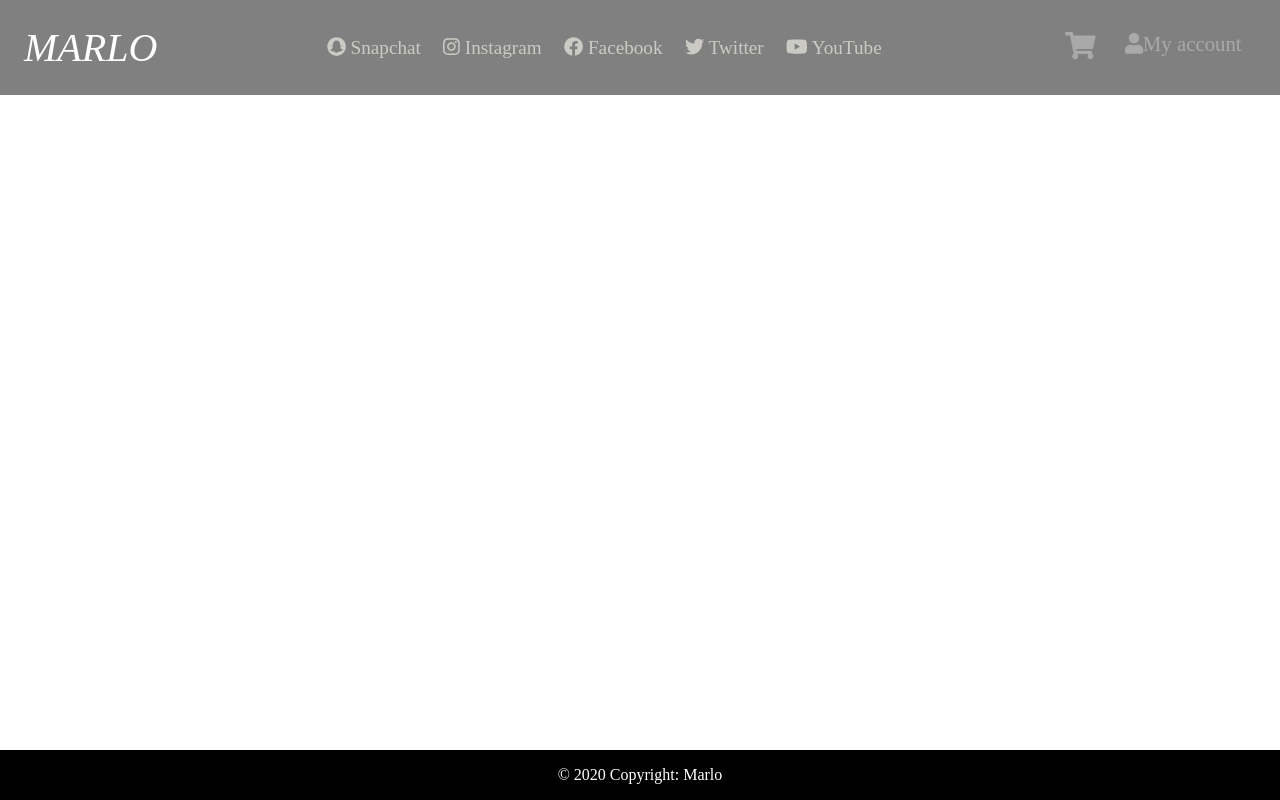
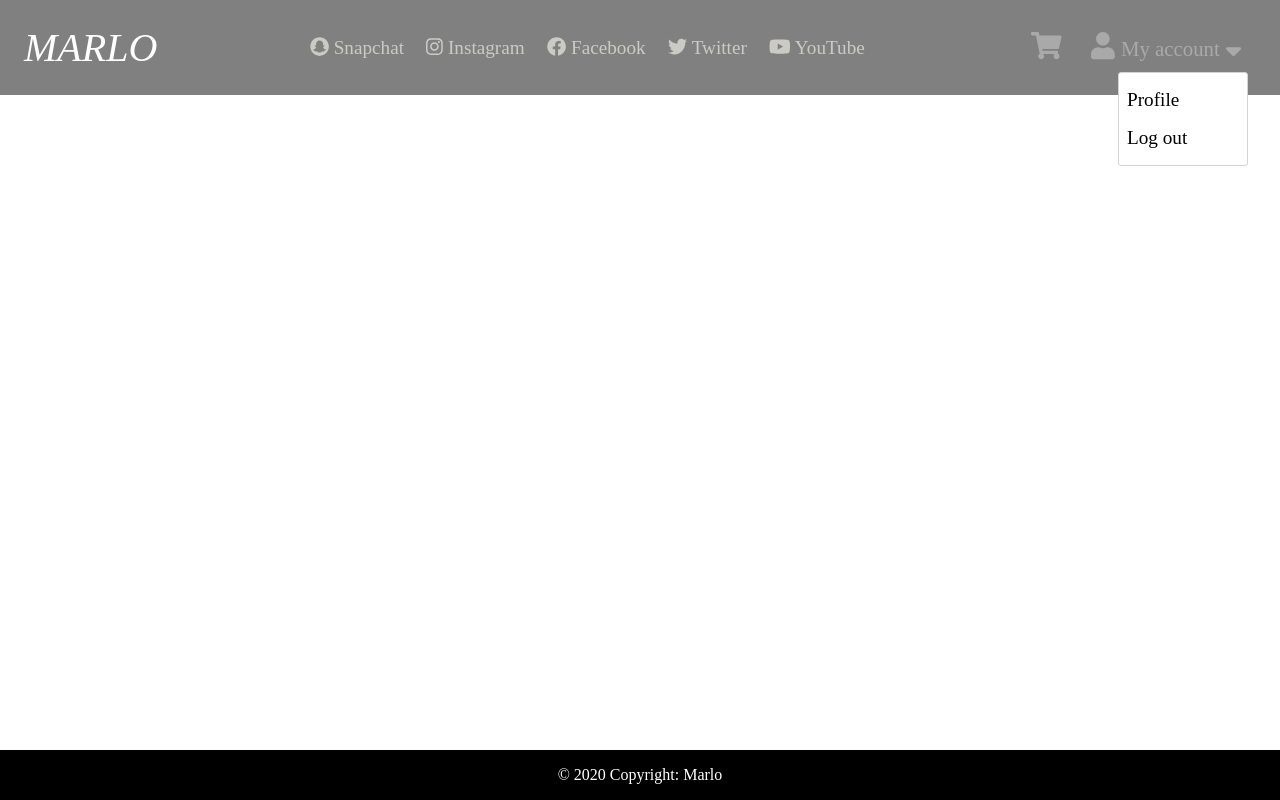
Before and after one commit to hebel1992/canvas-shop, an Angular app: page / in a window 1280 px wide. Both pictures are taken after a click on the item "My account". Built offline with nearby package versions, Linux system fonts and the light colour scheme.

Commit message:
header progress save

```diff
--- a/src/app/app.component.css
+++ b/src/app/app.component.css
@@ -14,7 +14,7 @@ app-header {
   position: fixed;
   top: 0;
   width: 100%;
-  z-index: 51;
+  z-index: 10;
 }
 
 app-footer{
--- a/src/app/app.module.ts
+++ b/src/app/app.module.ts
@@ -5,6 +5,7 @@ import {AppComponent} from './app.component';
 import {HeaderComponent} from './header/header.component';
 import {FooterComponent} from './footer/footer.component';
 import {FontAwesomeModule} from '@fortawesome/angular-fontawesome';
+import {RouterModule} from '@angular/router';
 
 @NgModule({
   declarations: [
@@ -14,7 +15,8 @@ import {FontAwesomeModule} from '@fortawesome/angular-fontawesome';
   ],
   imports: [
     BrowserModule,
-    FontAwesomeModule
+    FontAwesomeModule,
+    RouterModule
   ],
   providers: [],
   bootstrap: [AppComponent]
--- a/src/app/header/header.component.css
+++ b/src/app/header/header.component.css
@@ -1,4 +1,6 @@
 .main-header {
+  position: relative;
+  z-index: 1;
   height: 100%;
   background: gray;
   padding: 1rem 1.5rem;
@@ -59,7 +61,41 @@
 
 .desktop-options__item:nth-child(2) span,
 .desktop-options__item:nth-child(3) span{
-  margin-left: 0.2rem;
+  margin-left: 0.4rem;
+}
+
+.settings {
+  display: none;
+  width: 10%;
+  background: white;
+  border: 1px solid lightgray;
+  border-radius: 3px;
+  position: fixed;
+  z-index: 2;
+  top: 4.5rem;
+  right: 2rem;
+  padding: 0.5rem 0;
+}
+
+.show-settings {
+  display: inline-block;
+}
+
+.settings-items{
+  list-style: none;
+  margin: 0;
+  padding: 0;
+  width: 100%;
+  font-size: 1.2rem;
+}
+
+.settings-items li {
+  cursor: pointer;
+  padding: .5rem;
+}
+
+.settings-items li:hover{
+  background: #eceeea;
 }
 
 .mobile-nav {
@@ -67,12 +103,17 @@
   height: fit-content;
   background: gray;
   display: inline-block;
+  transform: translateY(-22.5rem);
+  transition: all 500ms ease-out;
 }
 
+.show-mobile-nav {
+  display: inline-block;
+  transform: translateY(0);
+}
 
 .mobile-nav__items {
   list-style: none;
-  flex-direction: column;
   padding: 0 1.5rem;
 }
 
@@ -91,6 +132,11 @@
 .mobile-nav__items li:hover,
 .mobile-nav__items li:active {
   color: #eceeea;
+}
+
+.arrow-down {
+  margin-left: 0.3rem;
+  font-size: 1.5rem
 }
 
 .toggle-button {
@@ -113,7 +159,7 @@
 }
 
 
-@media (min-width: 60rem) {
+@media (min-width: 65rem) {
   .toggle-button {
     display: none;
   }
--- a/src/app/header/header.component.html
+++ b/src/app/header/header.component.html
@@ -37,10 +37,14 @@
       <fa-icon [icon]="faUser"></fa-icon>
       <span>Sign in</span>
     </li>
-    <li class="mobile-options__item" *ngIf="isAuthenticated">
-      <fa-icon [icon]="faUser"></fa-icon>
-      <span>My account</span>
+    <li #settingsDropdown class="desktop-options__item" (click)="onMyAccountClick()">
+      <div *ngIf="isAuthenticated">
+        <fa-icon [icon]="faUser"></fa-icon>
+        <span>My account</span>
+        <fa-icon [icon]="faArrowDown" class="arrow-down"></fa-icon>
+      </div>
     </li>
+
   </ul>
 
   <button class="toggle-button" (click)="onToggleButtonClick()">
@@ -49,7 +53,7 @@
     <span class="toggle-button__bar"></span>
   </button>
 </header>
-<div class="mobile-nav" *ngIf="showMobileNav">
+<div class="mobile-nav" [ngClass]="{'show-mobile-nav': showMobileNav}">
   <ul class="mobile-nav__items">
     <li>
       <a>
@@ -76,16 +80,24 @@
         <fa-icon [icon]="faYoutube"></fa-icon>
         YouTube</a>
     </li>
-    <li class="mobile-options__item">
+    <li>
       <fa-icon [icon]="faShoppingCart"></fa-icon>
     </li>
-    <li class="mobile-options__item" *ngIf="!isAuthenticated">
+    <li *ngIf="!isAuthenticated">
       <fa-icon [icon]="faUser"></fa-icon>
       <span>Sign in</span>
     </li>
-    <li class="mobile-options__item" *ngIf="isAuthenticated">
+    <li *ngIf="isAuthenticated">
       <fa-icon [icon]="faUser"></fa-icon>
       <span>My account</span>
+      <fa-icon class="arrow-down" [icon]="faArrowDown"></fa-icon>
     </li>
   </ul>
 </div>
+
+<div class="settings" [ngClass]="{'show-settings': showSettings}">
+  <ul class="settings-items">
+    <li>Profile</li>
+    <li>Log out</li>
+  </ul>
+</div>
--- a/src/app/header/header.component.ts
+++ b/src/app/header/header.component.ts
@@ -1,6 +1,6 @@
-import {Component, OnInit} from '@angular/core';
+import {Component, ElementRef, HostListener, OnInit, ViewChild} from '@angular/core';
 import {faFacebook, faInstagram, faSnapchat, faTwitter, faYoutube} from '@fortawesome/free-brands-svg-icons';
-import {faShoppingCart, faUser} from '@fortawesome/free-solid-svg-icons';
+import {faShoppingCart, faSortDown, faUser} from '@fortawesome/free-solid-svg-icons';
 
 @Component({
   selector: 'app-header',
@@ -8,25 +8,35 @@ import {faShoppingCart, faUser} from '@fortawesome/free-solid-svg-icons';
   styleUrls: ['./header.component.css']
 })
 export class HeaderComponent implements OnInit {
-
   faSnapchat = faSnapchat;
   faInstagram = faInstagram;
   faFacebook = faFacebook;
   faTwitter = faTwitter;
   faYoutube = faYoutube;
+  faUser = faUser;
+  faArrowDown = faSortDown;
+  faShoppingCart = faShoppingCart;
 
-  faUser = faUser;
-  faShoppingCart = faShoppingCart;
+  isAuthenticated = true;
   showMobileNav = false;
-  isAuthenticated = true;
+  showSettings = false;
 
-  constructor() {
+  @ViewChild('settingsDropdown', {static: true}) settingsDropdown: ElementRef;
+
+  @HostListener('document:click', ['$event'])
+  clickOut(event) {
+    if (!this.settingsDropdown.nativeElement.contains(event.target)) {
+      this.showSettings = false;
+    }
   }
 
-  ngOnInit(): void {
-  }
+  ngOnInit(): void {}
 
   onToggleButtonClick() {
     this.showMobileNav = !this.showMobileNav;
   }
+
+  onMyAccountClick() {
+    this.showSettings = !this.showSettings;
+  }
 }
```
